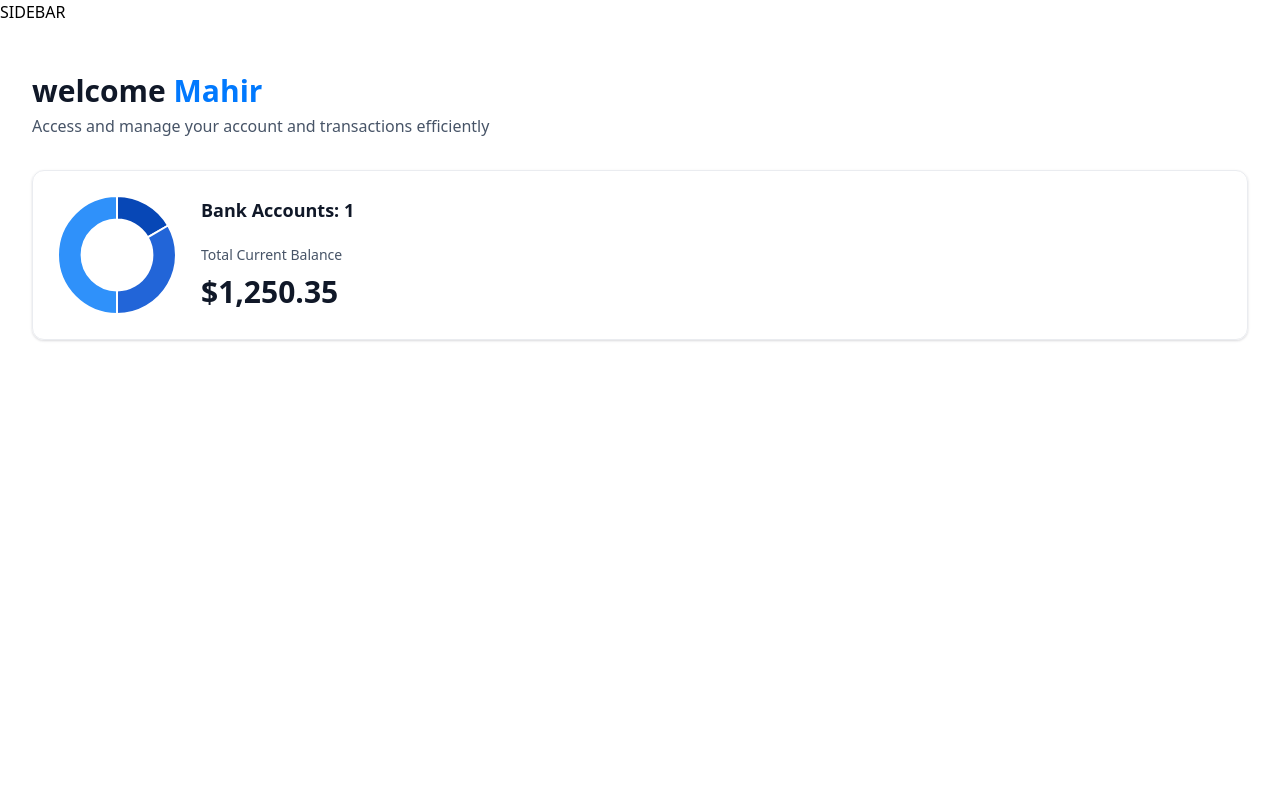
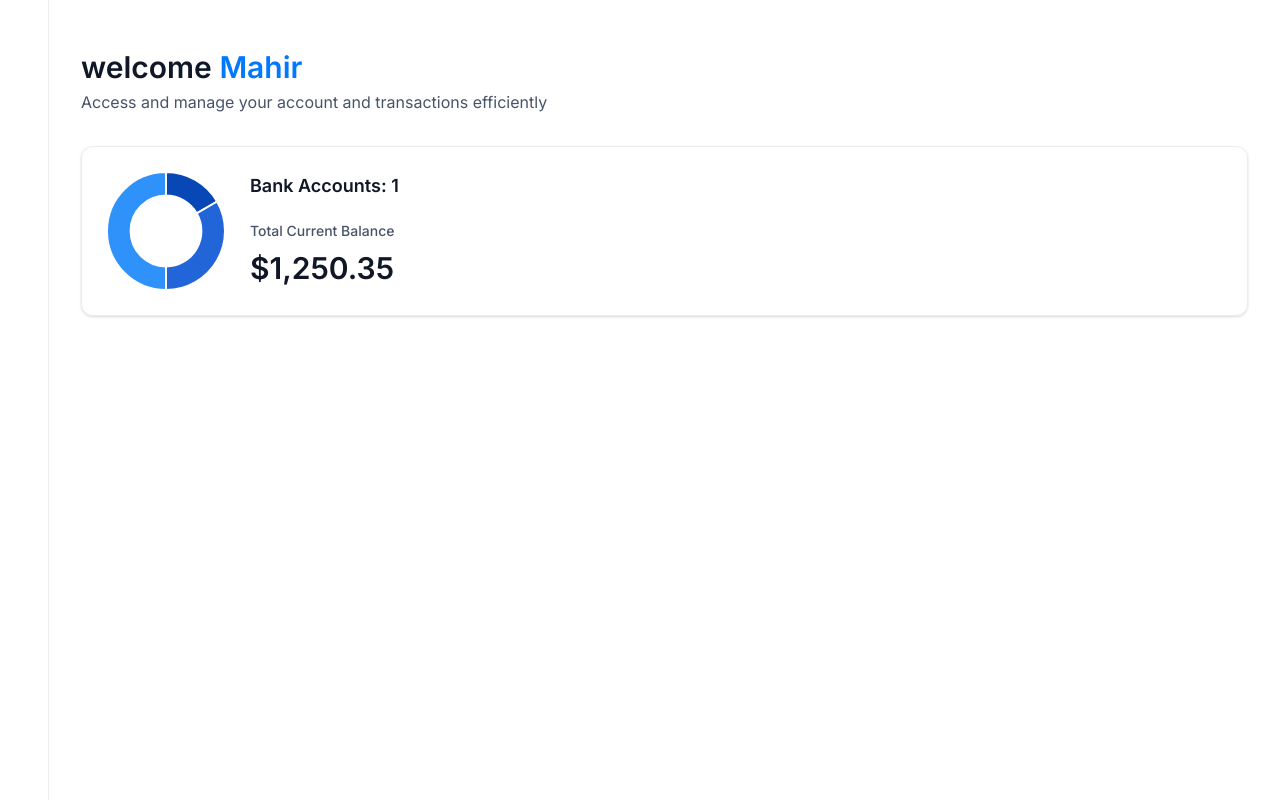
Before and after one commit to mlabib2/bankingApplication, a Next.js app: page / in a window 1280 px wide. Built offline with nearby package versions, Linux system fonts and the light colour scheme.

Commit message:
feat: sidebar-Progress

```diff
--- a/app/(root)/layout.tsx
+++ b/app/(root)/layout.tsx
@@ -1,14 +1,15 @@
 import { Main } from "@/node_modules/next/document";
 import { Children } from "react";
-
+import Sidebar from "@/constants/sidebar";
 export default function RootLayout({
   children,
 }: Readonly<{
   children: React.ReactNode;
 }>) {
+  const LoggedIn = {firstName: "Mahir", lastName: "Labib"};
   return (
-      <main>
-          SIDEBAR
+      <main className="flex h-screen w-full font-inter">
+          <Sidebar user = {LoggedIn}/>
           {children}
       </main>
   );
--- /dev/null
+++ b/constants/Sidebar.tsx
@@ -0,0 +1,14 @@
+import React from 'react'
+
+const Sidebar = ({user}: SiderbarProps) => {
+  return (
+    <section className='sidebar'>
+        <nav className='flex flex-col gap-4'>
+
+
+    </nav>
+    </section>
+  )
+}
+
+export default Sidebar
```
